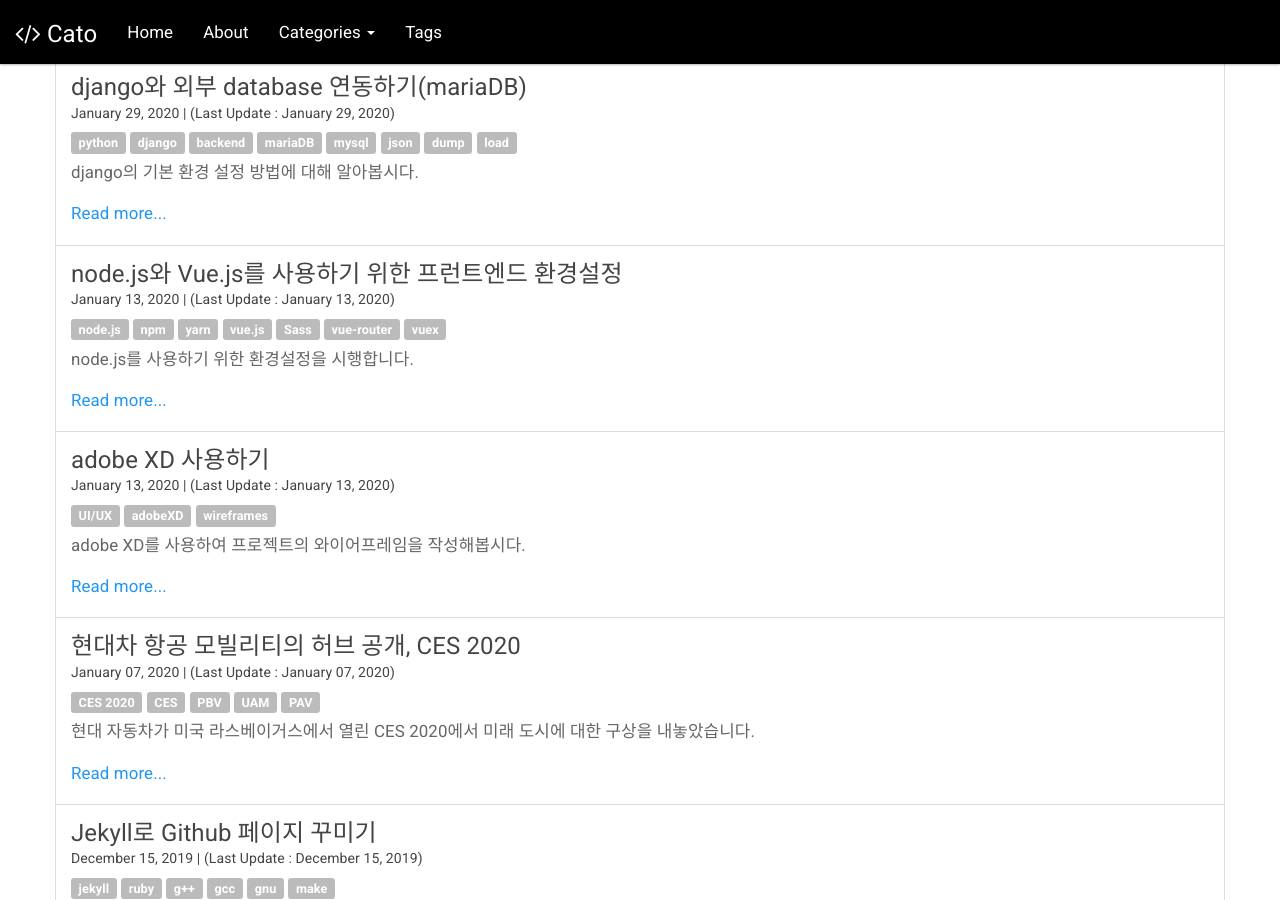
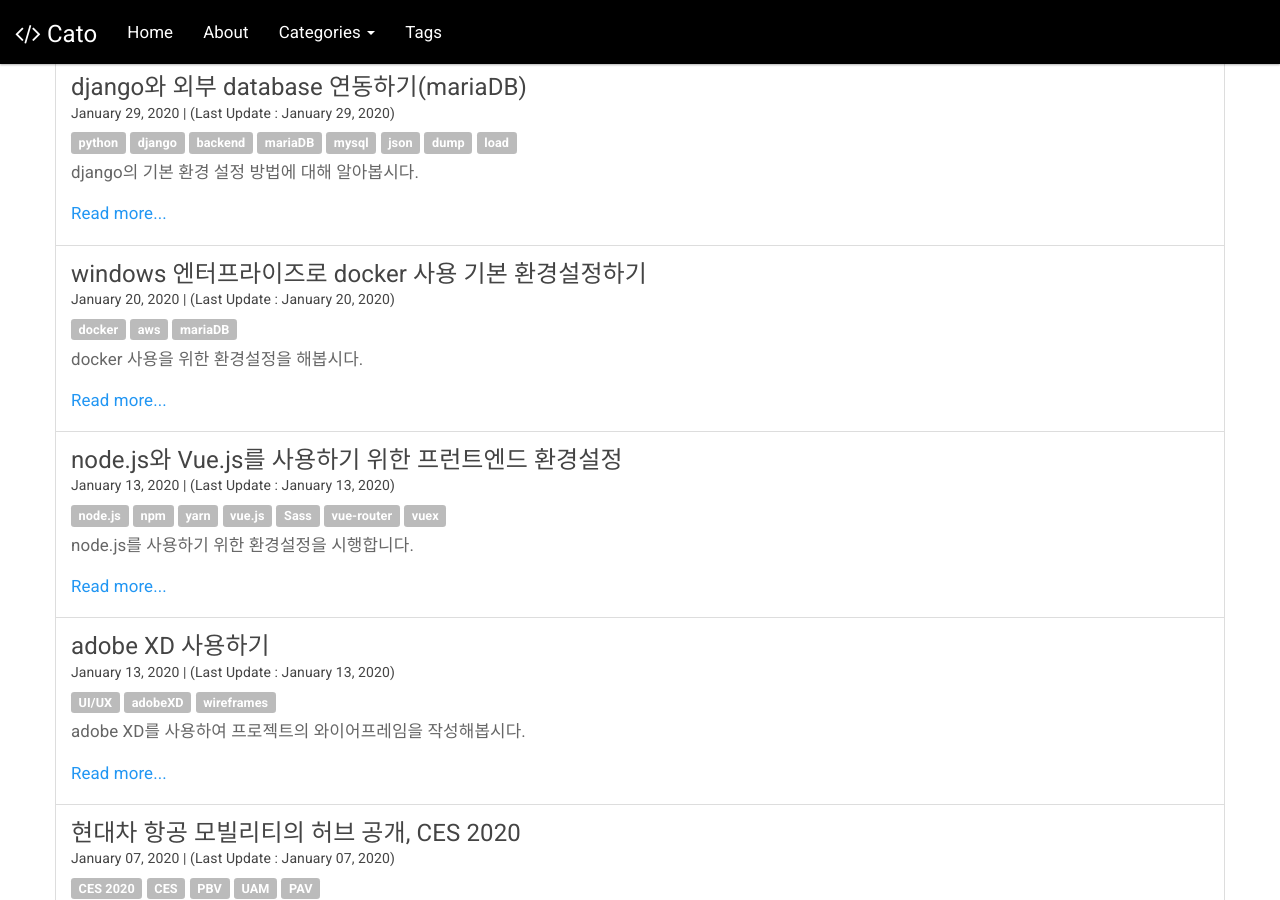
Before and after one commit to porciuscato/porciuscato.github.io, a Jekyll site: the page built from index.html, in a window 1280 px wide and 900 px high, scrolled down 2719 px. Built offline with Jekyll 4.4.1, drawn with Linux system fonts in a browser that asks for light colours; Markdown is read by kramdown in place of the engine named in the settings; the list of posts is cut into pages by our own code; comment, search, counter and statistics services are not loaded.

Commit message:
study docker

```diff
--- a/_posts/aws/2020-1-20-docker&mariaDB.md
+++ b/_posts/aws/2020-1-20-docker&mariaDB.md
@@ -1,10 +1,12 @@
 ---
-title: docker 사용 기본 환경설정하기
-published: false
+title: windows 엔터프라이즈로 docker 사용 기본 환경설정하기
+published: 2020-1-20
 updated: 2020-1-20
 tags: [docker, aws, mariaDB]
 categories: [development]
 ---
+
+docker 사용을 위한 환경설정을 해봅시다.
 
 docker 사용을 위한 환경설정을 해봅시다.
 
```
Also changed, not shown: _posts/etc/2020-1-13-nodejs.md (+1 -1 lines), _posts/etc/2020-1-21-windows_linux_subsystem.md (renamed from _posts/etc/2020-1-21-windows_subsystem_for_linux.md, +0 -4 lines), _posts/etc/2020-3-12-docker_for_windows_home.md (added, +28 -0 lines), _posts/etc/2020-3-12-docker_howto.md (added, +32 -0 lines), _posts/javascript/2020-3-11-javascript.md (added, +8 -0 lines).
